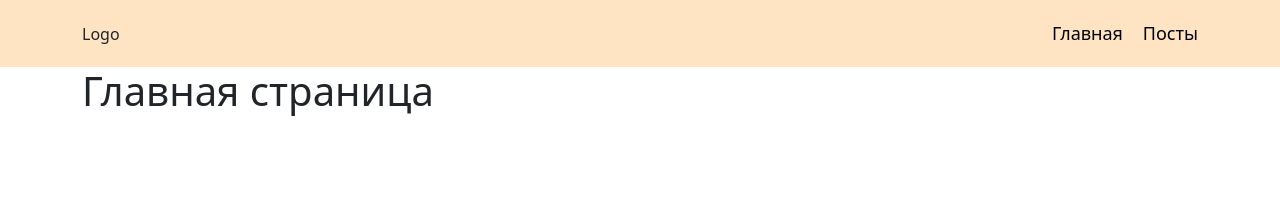
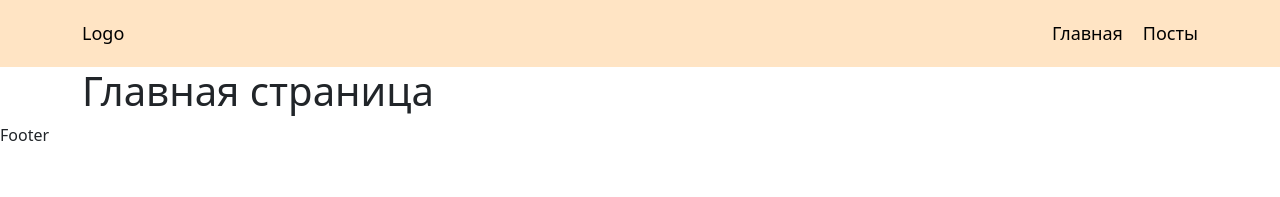
Before and after one commit to leonov-va/react-nextjs, a Next.js app: page / in a window 1280 px wide. Shown: the top 197 px of the page. Built offline with nearby package versions, Linux system fonts and the light colour scheme.

Commit message:
create layout

```diff
--- /dev/null
+++ b/components/Footer/index.js
@@ -0,0 +1,5 @@
+const Footer = () => {
+  return <div>Footer</div>;
+};
+
+export default Footer;
--- a/components/Header/Header.js
+++ /dev/null
@@ -1,17 +0,0 @@
-import Navigation from "../Navigation/Navigation";
-import styles from "./Header.module.scss";
-
-const Header = () => {
-  return (
-    <header className={styles.header}>
-      <div className="container">
-        <div className={styles.headerInner}>
-          <span>Logo</span>
-          <Navigation />
-        </div>
-      </div>
-    </header>
-  );
-};
-
-export default Header;
--- /dev/null
+++ b/components/Header/index.js
@@ -0,0 +1,18 @@
+import Navigation from "../Navigation";
+import AppLink from "../UI/AppLink/AppLink";
+import styles from "./index.module.scss";
+
+const Header = () => {
+  return (
+    <header className={styles.header}>
+      <div className="container">
+        <div className={styles.headerInner}>
+          <AppLink href="/" text="Logo" />
+          <Navigation />
+        </div>
+      </div>
+    </header>
+  );
+};
+
+export default Header;
--- /dev/null
+++ b/components/Layout/index.js
@@ -0,0 +1,19 @@
+import Head from "next/head";
+import Footer from "../Footer";
+import Header from "../Header";
+
+const Layout = ({ children }) => {
+  return (
+    <>
+      <Head>
+        <meta keywords="nextjs, react" />
+        <title>Главная страница</title>
+      </Head>
+      <Header />
+      <main role="main">{children}</main>
+      <Footer />
+    </>
+  );
+};
+
+export default Layout;
--- a/pages/index.js
+++ b/pages/index.js
@@ -1,13 +1,12 @@
-import Header from "../components/Header/Header";
+import Layout from "../components/Layout";
 
 const Index = () => {
   return (
-    <>
-      <Header />
+    <Layout>
       <div className="container">
         <h1>Главная страница</h1>
       </div>
-    </>
+    </Layout>
   );
 };
 
--- a/pages/posts/[id].js
+++ b/pages/posts/[id].js
@@ -1,4 +1,5 @@
 import { useRouter } from "next/router";
+import Layout from "../../components/Layout";
 import AppLink from "../../components/UI/AppLink/AppLink";
 import styles from "../../styles/Post.module.scss";
 
@@ -6,6 +7,8 @@ const Post = ({ post }) => {
   const { query } = useRouter();
 
   return (
+    <Layout>
+      <div className="container">
         <div className={styles.post}>
           <AppLink
             className={styles.postLink}
@@ -16,8 +19,9 @@ const Post = ({ post }) => {
           <div className={styles.postId}>{`#${query.id}`}</div>
           <h1 className={styles.postTitle}>{post.title}</h1>
           <p className={styles.postText}>{post.body}</p>
-      <hr />
         </div>
+      </div>
+    </Layout>
   );
 };
 
--- a/styles/Post.module.scss
+++ b/styles/Post.module.scss
@@ -1,6 +1,4 @@
 .post {
-  padding: 20px;
-
   &Link {
     font-size: 14px;
   }
```
Also changed, not shown: pages/posts.js (+7 -1 lines), components/Header/index.module.scss (renamed from components/Header/Header.module.scss), components/Navigation/index.js (renamed from components/Navigation/Navigation.js). Lines whose indentation alone changed are shown as unchanged.
